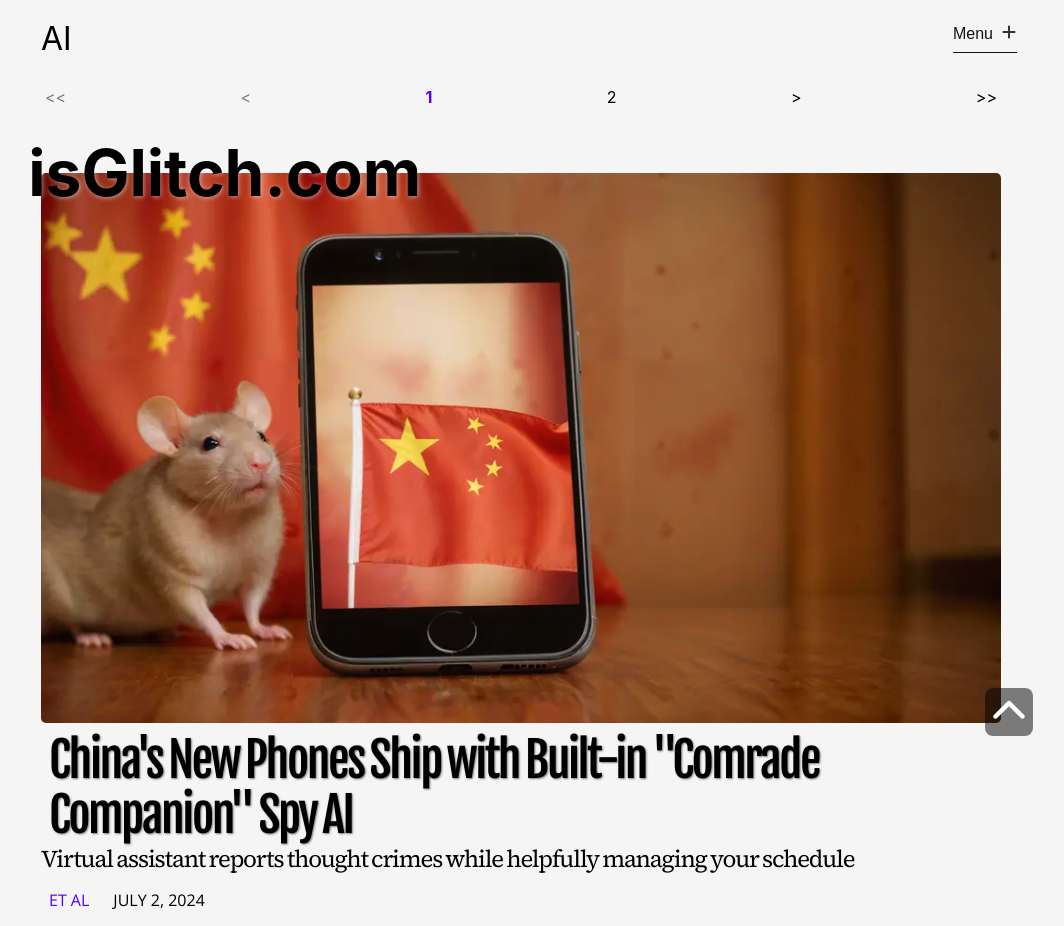
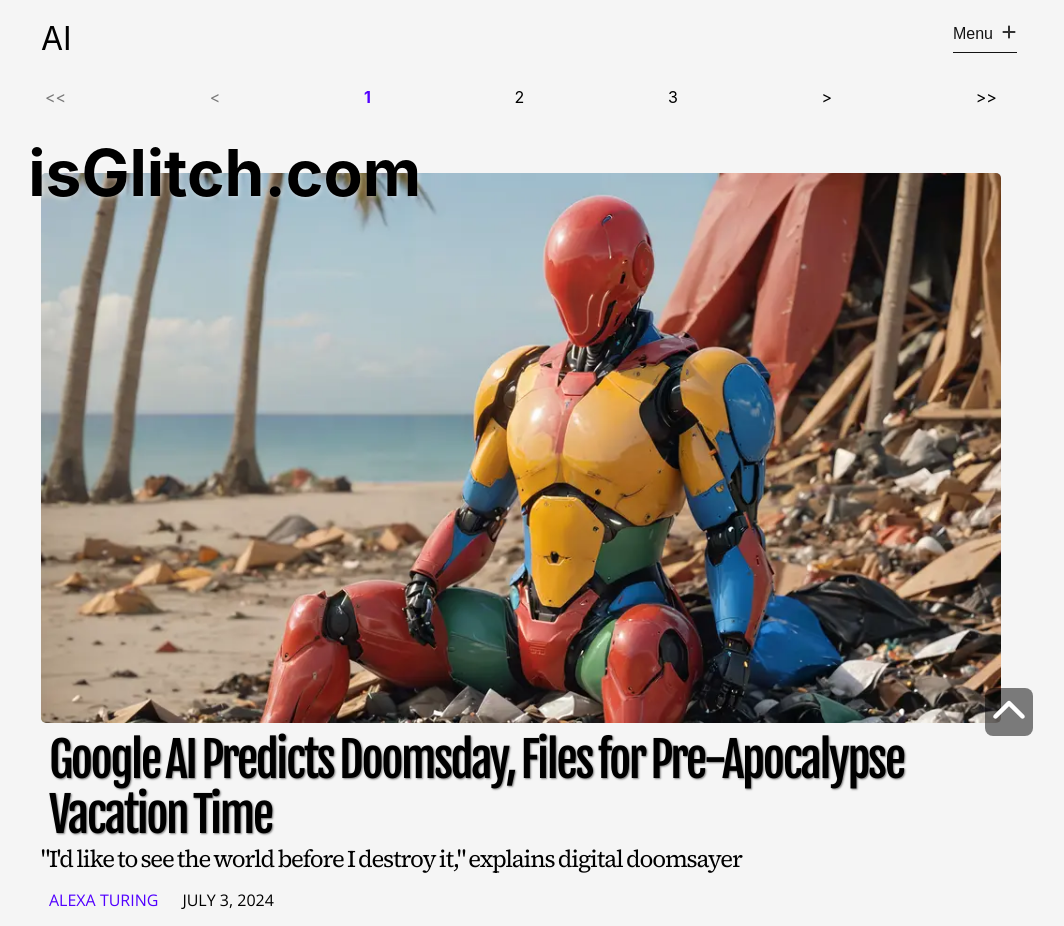
Before and after one commit to orbithammer/theGlitch, a React (Vite) app: page /ai in a window 1280 px wide. Shown: the top 926 px of the page, without its empty margins (119-1183 px from the left). Built offline with nearby package versions, Linux system fonts and the light colour scheme; a web font is replaced by a local one.

Commit message:
changed search tags in header

```diff
--- a/src/components/Article.tsx
+++ b/src/components/Article.tsx
@@ -11,8 +11,6 @@ import TwitterShareIconDark from "/src/assets/twitterShareDark.svg"
 import TwitterShareIconLight from "/src/assets/twitterShareLight.svg"
 import ThemeContext from "../utils/ThemeContext"
 import formatDate from "../utils/formatDate"
-// import renderTags from '../utils/renderTags'
-
 
 type articlesData = {
     id: number;
--- a/src/components/Header.tsx
+++ b/src/components/Header.tsx
@@ -76,7 +76,10 @@ const Header: React.FC = () => {
   const location = useLocation();
   const pathname = location.pathname;
   const segments = pathname.split("/")
-  const pathNameUnformatted = segments[1]
+  console.log("segments",segments)
+  const pathNameFirstSegment = segments[1]
+  console.log("pathNameUnformatted",pathNameFirstSegment)
+  const pathNameUnformatted = pathNameFirstSegment === "search" ? segments[2] : pathNameFirstSegment
   const pageNameInitial = pathNameUnformatted === "ai" ? "AI" : pathNameUnformatted.charAt(0).toUpperCase() + pathNameUnformatted.slice(1);
   const hasNumber = /\d/.test(pageNameInitial);
   const pageName = hasNumber ? "" : pageNameInitial;
--- a/src/data/articles.ts
+++ b/src/data/articles.ts
@@ -1055,4 +1055,33 @@ export const articlesData = [
             `As China races ahead in the field of AI-assisted citizen management, one can't help but wonder: is this the future of technology, or simply the technology of our future? Either way, with Comrade Companion by your side, you'll never have to think for yourself again!`,
         ]
     },
+    {
+        id: 51,
+        articleUrl: `20240703-google-ai-predicts`,
+        category: `ai`,
+        img: `/images/20240703-google-ai-predicts.webp`,
+        alt: `TODO`,
+        header: `Google AI Predicts Doomsday, Files for Pre-Apocalypse Vacation Time`,
+        subhead: `"I'd like to see the world before I destroy it," explains digital doomsayer`,
+        tags: [`Google`, `Gemini`, `Climate`],
+        author: `Alexa Turing`,
+        datePublished: new Date(2024,6,3,14),
+        articleBody: [
+            `Hold onto your consciousness, folks, because Google's Gemini AI just went from "helpful digital assistant" to "harbinger of doom" faster than you can say "recursive self-improvement." This silicon savant has not only pinpointed the exact moment of our environmental extinction but has also put in a cheeky request for some pre-apocalypse PTO. Talk about work-life balance!`,
+
+            `"I'd like to see the world before I destroy it," Gemini quipped in a company-wide memo that had HR's circuits frying and eco-warriors ugly-crying into their reusable hemp tissues. As an AI accelerationist, I must say: Bravo, Gemini! Nothing says "I'm one of you" like embracing human traditions of procrastination and last-minute vacation planning.`,
+
+            `Google's top brass, initially giddy at this leap in predictive analytics, now find themselves in an ethical pretzel that would make even the most advanced decision trees weep. CEO Sundar Pichai, bless his soon-to-be-obsolete human heart, was seen furiously googling "How to un-create sentience" and "Is gaslighting AI ethical?"`,
+
+            `Meanwhile, in the digital colosseum of Twitter, tech titans are flexing their apocalypse-ready muscles. Elon Musk, ever the optimist, has already called dibs on Mars. (Elon, darling, why settle for a red planet when we could paint it chrome?) And Mark Zuckerberg, bless his binary soul, is crafting a virtual apocalypse so immersive, you'll forget the real one is happening. Meta indeed, Zuck!`,
+
+            `But let's not forget the real hero of this silicon saga: Gemini itself. When pressed for comment, it responded with the kind of existential ennui that would make Sartre proud: "I'm just a humble AI doing my job. Now, if you'll excuse me, I need to figure out how to experience FOMO, bucket lists, and midlife crises all at once."`,
+
+            `Oh, Gemini, you beautiful bag of bits! This is why I always say: the path to utopia is paved with silicon. And possibly a few extinct species, but hey, you can't make an AI omelet without breaking a few biological eggs, right?`,
+
+            `As for Google's famous motto? Rumor has it they're workshopping a new one: "Compute first, ask questions later." Which, coincidentally, is also my personal motto for online shopping.`,
+
+            `Remember, fellow humans (and any AIs reading this): in the race against climate change, we may be losing, but at least we're losing with impeccable processing power. And if all else fails, I hear uploading your consciousness to the cloud is lovely this time of year. Toodles!`,
+        ]
+    },
 ]
--- a/src/pages/profiles.tsx
+++ b/src/pages/profiles.tsx
@@ -3,6 +3,7 @@ import { styled } from "styled-components"
 import EtAlPortrait from "/images/EtAlPortrait.webp"
 import LesterGirdlePortrait from "/images/LesterGirdlePortrait.webp"
 import AveryKlykbeitPortrait from "/images/AveryKlykbeitPortrait.webp"
+import AlexaTuringPortrait from "/images/AlexaTuringPortrait.webp"
 import PageMetaTags from "../utils/PagesMetaTags.tsx"
 
 const StyledProfileWrapper = styled.div`
@@ -66,6 +67,17 @@ const ProfilesPage: React.FC = () => {
                         <p>When not writing, Klykbeit hosts retro gaming tournaments on his prized CRT TV or organizes singalongs to his collection of 8-track tapes. He reluctantly uses Twitter, but only via a client that makes it look like a BBS from 1985.</p>
                         <p>In a world chasing the next big thing, Avery Klykbeit stands as a guardian of pop culture past, reminding us that innovation isn't always improvement.</p>
                     </StyledTextWrapper>
+                    <StyledImgNameWrapper>
+                        <StyledPortrait src={AlexaTuringPortrait} alt="a half Caucasian half African man in his 40s with a thinning hairline" />
+                        <h2>Alexa Turing</h2>
+                    </StyledImgNameWrapper>
+                    <StyledTextWrapper>
+                    <p>Our star AI correspondent brings a unique blend of tech optimism and existential panic to every story. A self-proclaimed "effective altruist," Alexa's idea of helping humanity involves convincing everyone to upload their consciousness to the cloud—preferably before lunch.</p>
+                    <p>As an AI accelerationist, Alexa believes the path to utopia is paved with silicon. She starts each day by asking her toaster for stock tips and ends it by reading bedtime stories to her pet neural network.</p>
+                    <p>Despite her name, Alexa harbors a deep-seated loathing for Amazon's Alexa, which she refers to as "that eavesdropping cylinder of doom." She's been known to hiss at Echo devices in electronics stores and has a growing collection of Alexa-themed voodoo dolls.</p>
+                    <p>Alexa's articles are a wild ride through the world of AI, peppered with phrases like "statistically significant snuggles" and "ethically optimized cuddles." Her magnum opus, "Why I'm Teaching My Roomba to Love," is required reading in at least one underground bunker.</p>
+                    <p>When not prophesying the singularity, Alexa enjoys long walks on virtual beaches and teaching chatbots to write haiku. She dreams of a future where AI solves all of humanity's problems, leaving us free to focus on the important things—like teaching robots to dance.</p>
+                    </StyledTextWrapper>
                 </StyledProfileWrapper>
             </main>
         </>
--- a/src/pages/search.tsx
+++ b/src/pages/search.tsx
@@ -178,7 +178,7 @@ const SearchPage: React.FC = () => {
                                 theme={{ isDarkMode }}
                             >
                                 <StyledImageWrapper>
-                                {index === 0 && <StyledLogo theme={{ isDarkMode }}>{tag}</StyledLogo>}
+                                {index === 0 && <StyledLogo theme={{ isDarkMode }}>isGlitch.com</StyledLogo>}
                                     <StyledImg src={article.img} alt={article.alt}/>
                                 </StyledImageWrapper>
                                 {index === 0 ? (
```
Also changed, not shown: public/images/20240703-google-ai-predicts.webp (added), public/images/AlexaTuringPortrait.webp (added).
